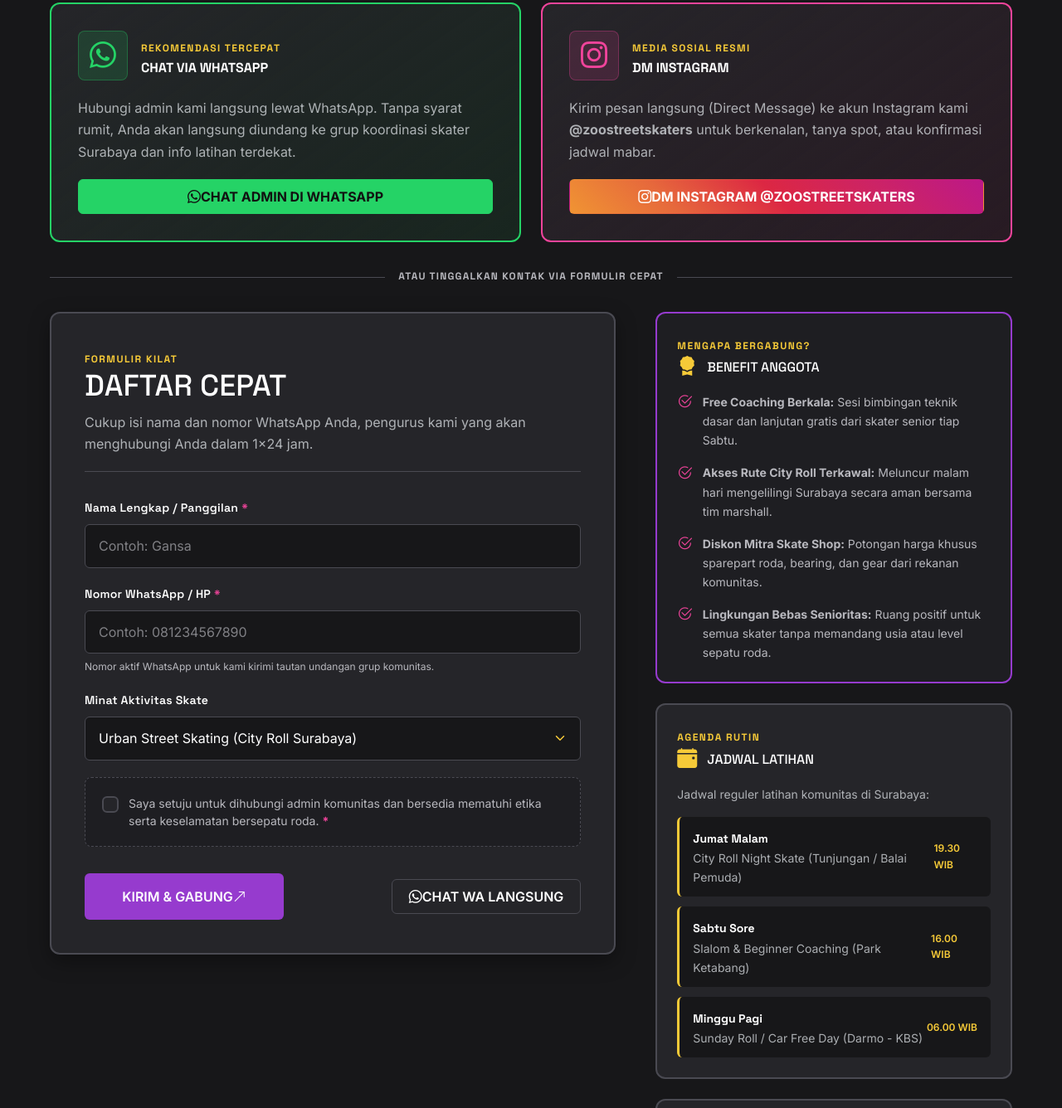
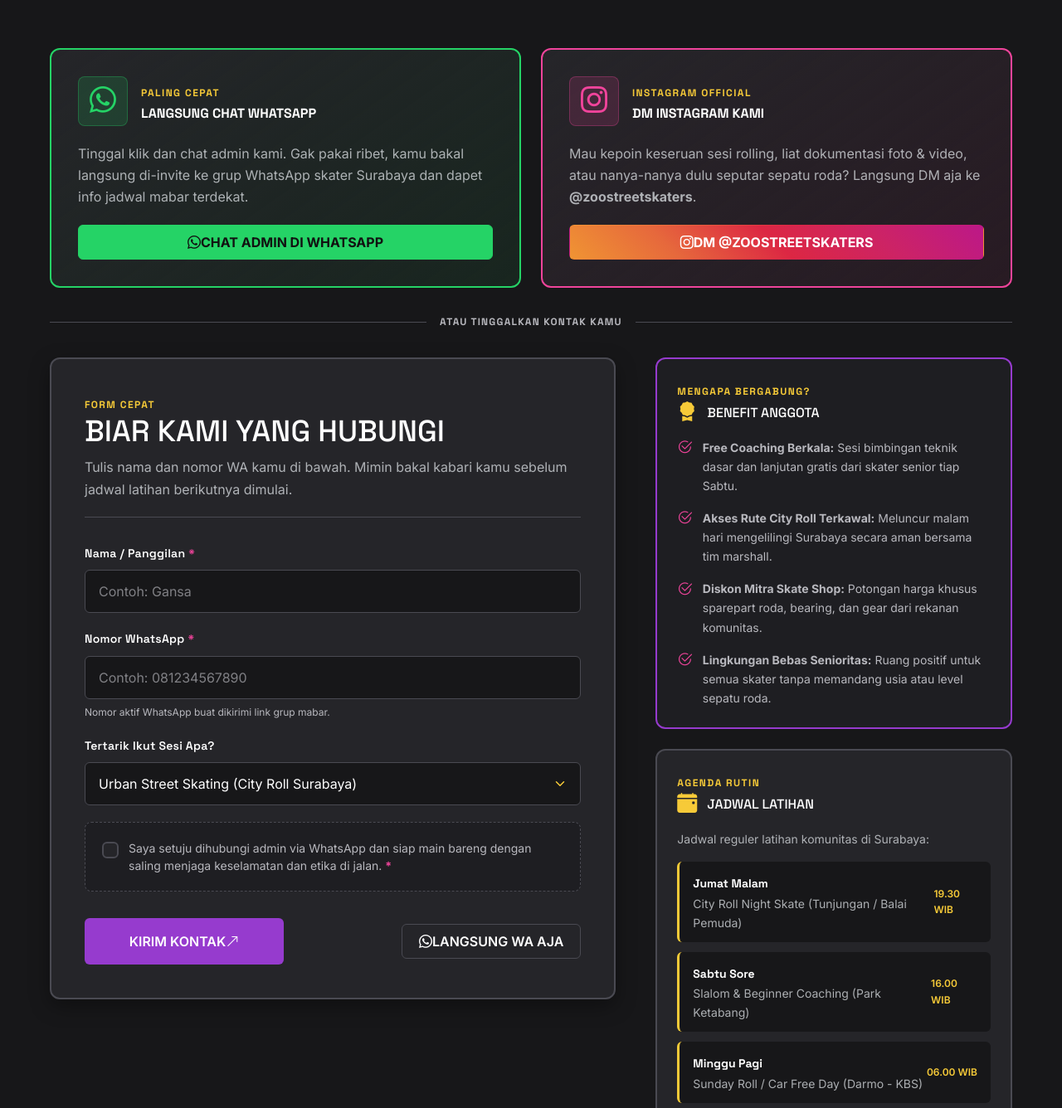
Before and after one commit to Maizu28/uts-paw-p1-zoostreetskaters, a plain HTML site: page register.html in a window 1280 px wide. Shown: the part 375-1711 px from the top of the page at 83% size. Drawn offline with nearby package versions, Linux system fonts and the light colour scheme.

Commit message:
Ubah copywriting pendaftaran WA dan Instagram agar lebih santai dan natural

```diff
--- a/register.html
+++ b/register.html
@@ -55,12 +55,12 @@
       <section class="register-hero" aria-labelledby="register-hero-heading">
         <div class="site-container">
           <div class="register-hero-inner">
-            <span class="site-eyebrow">Pendaftaran Anggota Baru</span>
+            <span class="site-eyebrow">Join The Crew</span>
             <h1 class="register-hero-title" id="register-hero-heading">
-              JOIN THE CREW. <span class="register-title-highlight">ROLL WITH US.</span>
+              GASS GABUNG. <span class="register-title-highlight">ROLL BARENG KAMI!</span>
             </h1>
             <p class="site-lead mb-0">
-              Daftarkan diri Anda untuk bergabung ke dalam keluarga besar Zoo Street Skaters Surabaya. Terbuka bagi siapa saja, dari pemula mutlak hingga skater berpengalaman. 100% gratis dan suportif!
+              Gak perlu jago dulu buat gabung Zoo Street Skaters. Komunitas ini terbuka buat siapa aja di Surabaya—dari yang baru pertama kali pegang sepatu roda sampai yang udah lancar meluncur. 100% gratis, santai, dan saling support!
             </p>
           </div>
         </div>
@@ -78,20 +78,20 @@
                   <i class="bi bi-whatsapp" aria-hidden="true"></i>
                 </div>
                 <div>
-                  <span class="site-eyebrow mb-1">Rekomendasi Tercepat</span>
-                  <h2 class="register-connect-title h4 mb-0">Chat via WhatsApp</h2>
+                  <span class="site-eyebrow mb-1">Paling Cepat</span>
+                  <h2 class="register-connect-title h4 mb-0">Langsung Chat WhatsApp</h2>
                 </div>
               </div>
               <p class="text-muted mb-0">
-                Hubungi admin kami langsung lewat WhatsApp. Tanpa syarat rumit, Anda akan langsung diundang ke grup koordinasi skater Surabaya dan info latihan terdekat.
+                Tinggal klik dan chat admin kami. Gak pakai ribet, kamu bakal langsung di-invite ke grup WhatsApp skater Surabaya dan dapet info jadwal mabar terdekat.
               </p>
               <a
                 class="btn site-btn register-btn-wa"
-                href="https://wa.me/6285850131912?text=Halo%20Zoo%20Street%20Skaters,%20saya%20mau%20gabung%20komunitas!"
+                href="https://wa.me/6285850131912?text=Halo%20min,%20saya%20mau%20gabung%20Zoo%20Street%20Skaters%20Surabaya!"
                 target="_blank"
                 rel="noopener noreferrer"
               >
-                <i class="bi bi-whatsapp" aria-hidden="true"></i> CHAT ADMIN DI WHATSAPP
+                <i class="bi bi-whatsapp" aria-hidden="true"></i> Chat Admin di WhatsApp
               </a>
             </div>
 
@@ -102,12 +102,12 @@
                   <i class="bi bi-instagram" aria-hidden="true"></i>
                 </div>
                 <div>
-                  <span class="site-eyebrow mb-1">Media Sosial Resmi</span>
-                  <h2 class="register-connect-title h4 mb-0">DM Instagram</h2>
+                  <span class="site-eyebrow mb-1">Instagram Official</span>
+                  <h2 class="register-connect-title h4 mb-0">DM Instagram Kami</h2>
                 </div>
               </div>
               <p class="text-muted mb-0">
-                Kirim pesan langsung (Direct Message) ke akun Instagram kami <strong>@zoostreetskaters</strong> untuk berkenalan, tanya spot, atau konfirmasi jadwal mabar.
+                Mau kepoin keseruan sesi rolling, liat dokumentasi foto &amp; video, atau nanya-nanya dulu seputar sepatu roda? Langsung DM aja ke <strong>@zoostreetskaters</strong>.
               </p>
               <a
                 class="btn site-btn register-btn-ig"
@@ -115,31 +115,31 @@
                 target="_blank"
                 rel="noopener noreferrer"
               >
-                <i class="bi bi-instagram" aria-hidden="true"></i> DM INSTAGRAM @ZOOSTREETSKATERS
+                <i class="bi bi-instagram" aria-hidden="true"></i> DM @zoostreetskaters
               </a>
             </div>
           </div>
 
           <!-- Divider -->
           <div class="register-direct-divider">
-            <span>Atau Tinggalkan Kontak via Formulir Cepat</span>
+            <span>Atau Tinggalkan Kontak Kamu</span>
           </div>
 
           <div class="register-layout">
             <!-- Main Column: Formulir Cepat -->
             <div class="register-card">
               <header class="register-form-header">
-                <span class="site-eyebrow">Formulir Kilat</span>
-                <h2 class="register-form-title" id="form-heading">Daftar Cepat</h2>
+                <span class="site-eyebrow">Form Cepat</span>
+                <h2 class="register-form-title" id="form-heading">Biar Kami yang Hubungi</h2>
                 <p class="text-muted mb-0">
-                  Cukup isi nama dan nomor WhatsApp Anda, pengurus kami yang akan menghubungi Anda dalam 1x24 jam.
+                  Tulis nama dan nomor WA kamu di bawah. Mimin bakal kabari kamu sebelum jadwal latihan berikutnya dimulai.
                 </p>
               </header>
 
               <form class="register-form" action="terima-kasih.html" method="get">
                 <div class="register-field">
                   <label for="reg-fullname" class="register-label">
-                    Nama Lengkap / Panggilan <span class="register-required" aria-hidden="true">*</span>
+                    Nama / Panggilan <span class="register-required" aria-hidden="true">*</span>
                   </label>
                   <input
                     type="text"
@@ -154,7 +154,7 @@
 
                 <div class="register-field">
                   <label for="reg-phone" class="register-label">
-                    Nomor WhatsApp / HP <span class="register-required" aria-hidden="true">*</span>
+                    Nomor WhatsApp <span class="register-required" aria-hidden="true">*</span>
                   </label>
                   <input
                     type="tel"
@@ -168,19 +168,19 @@
                     aria-describedby="phone-help"
                   />
                   <span id="phone-help" class="register-help">
-                    Nomor aktif WhatsApp untuk kami kirimi tautan undangan grup komunitas.
+                    Nomor aktif WhatsApp buat dikirimi link grup mabar.
                   </span>
                 </div>
 
                 <div class="register-field">
                   <label for="reg-discipline" class="register-label">
-                    Minat Aktivitas Skate
+                    Tertarik Ikut Sesi Apa?
                   </label>
                   <select id="reg-discipline" name="primary_discipline" class="register-select">
                     <option value="urban-street">Urban Street Skating (City Roll Surabaya)</option>
-                    <option value="pemula-coaching">Pemula (Ingin Belajar dari Nol / Coaching)</option>
+                    <option value="pemula-coaching">Pemula (Belajar dari Nol / Coaching)</option>
                     <option value="freestyle-slalom">Freestyle Slalom &amp; Cone Drills</option>
-                    <option value="skatepark-ramp">Skatepark &amp; Aggressive Ramp</option>
+                    <option value="skatepark-ramp">Skatepark &amp; Ramp Ketabang</option>
                   </select>
                 </div>
 
@@ -194,22 +194,22 @@
                       required
                     />
                     <span>
-                      Saya setuju untuk dihubungi admin komunitas dan bersedia mematuhi etika serta keselamatan bersepatu roda. <span class="register-required" aria-hidden="true">*</span>
+                      Saya setuju dihubungi admin via WhatsApp dan siap main bareng dengan saling menjaga keselamatan dan etika di jalan. <span class="register-required" aria-hidden="true">*</span>
                     </span>
                   </label>
                 </div>
 
                 <div class="register-actions">
                   <button type="submit" class="btn site-btn site-btn-primary register-submit-btn">
-                    KIRIM &amp; GABUNG <i class="bi bi-arrow-up-right" aria-hidden="true"></i>
+                    KIRIM KONTAK <i class="bi bi-arrow-up-right" aria-hidden="true"></i>
                   </button>
                   <a
                     class="btn site-btn site-btn-secondary"
-                    href="https://wa.me/6285850131912?text=Halo%20Zoo%20Street%20Skaters,%20saya%20mau%20gabung%20komunitas!"
+                    href="https://wa.me/6285850131912?text=Halo%20min,%20saya%20mau%20gabung%20Zoo%20Street%20Skaters%20Surabaya!"
                     target="_blank"
                     rel="noopener noreferrer"
                   >
-                    <i class="bi bi-whatsapp" aria-hidden="true"></i> CHAT WA LANGSUNG
+                    <i class="bi bi-whatsapp" aria-hidden="true"></i> LANGSUNG WA AJA
                   </a>
                 </div>
               </form>
```
